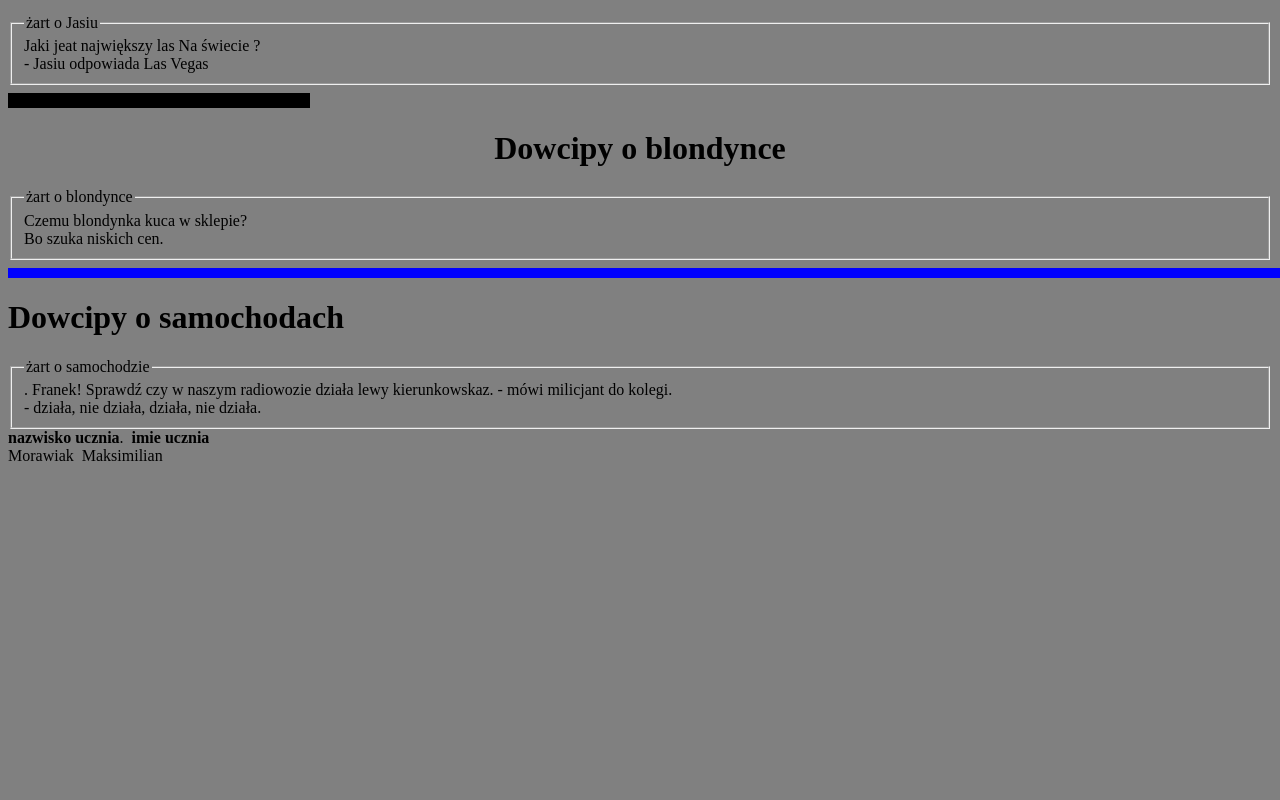
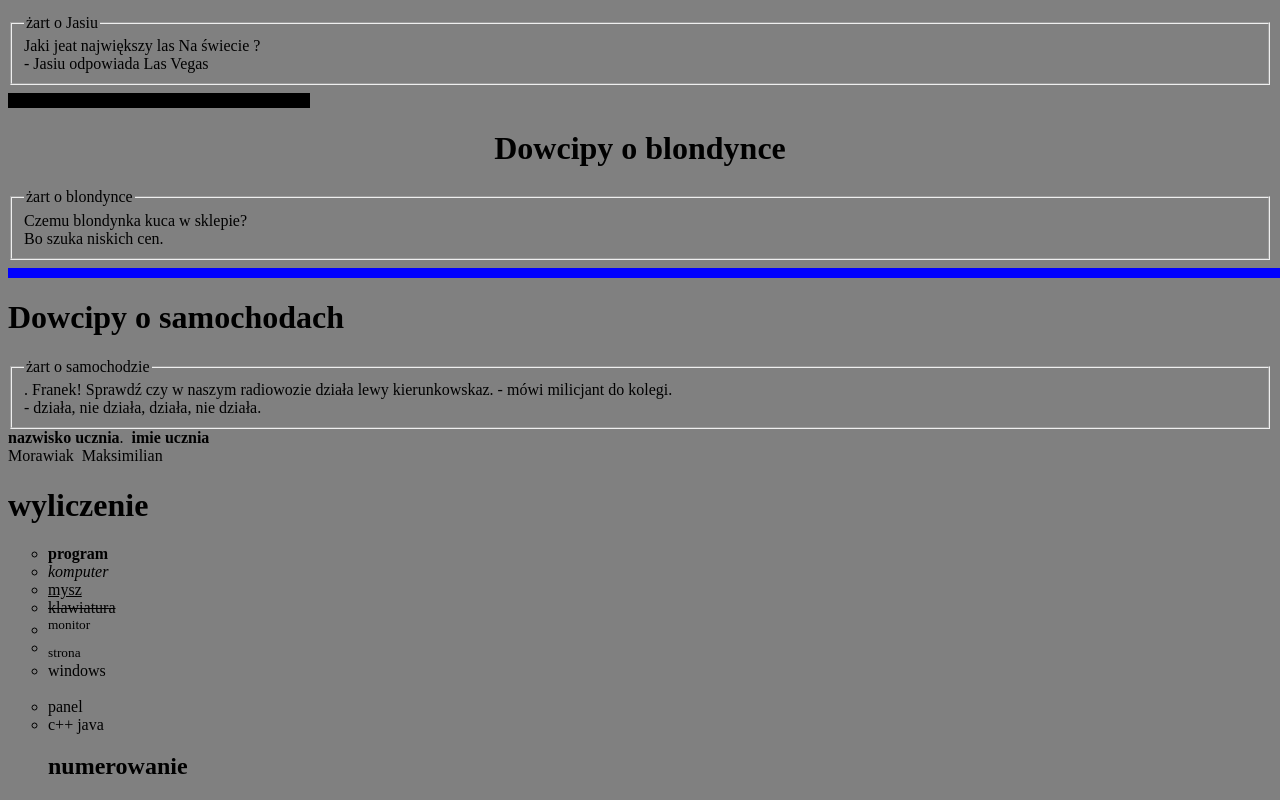
Before and after one commit to Paxior/k1, a plain HTML site: page index.html in a window 1280 px wide. Shown: the part 2014-2814 px from the top of the page. Before the commit the page ends 2487 px from the top, so only its background shows below. Drawn offline with Linux system fonts and the light colour scheme.

Commit message:
Update index.html

```diff
--- a/index.html
+++ b/index.html
@@ -65,3 +65,20 @@ Morawiak&nbsp;                Maksimilian
 
 <!-Morawiak Maksimilian ZSE 2K ->
       </html>
+
+	  <h1><b>wyliczenie</b></h1>
+
+	  <ul type=circle>
+
+	  <LI><b>program</b>
+	  <LI><i>komputer</i>
+	  <LI><u>mysz</u>
+
+	  <LI><strike>klawiatura</strike>
+	  <LI><sup>monitor</sup>
+	  <LI><sub>strona</sub>
+
+	  <LI>windows</LI><br>
+	  <LI><nobr>panel</nobr></LI>
+	  <LI>c++&nbsp;java</LI>
+	  <h2><b>numerowanie</b></h2>
```
